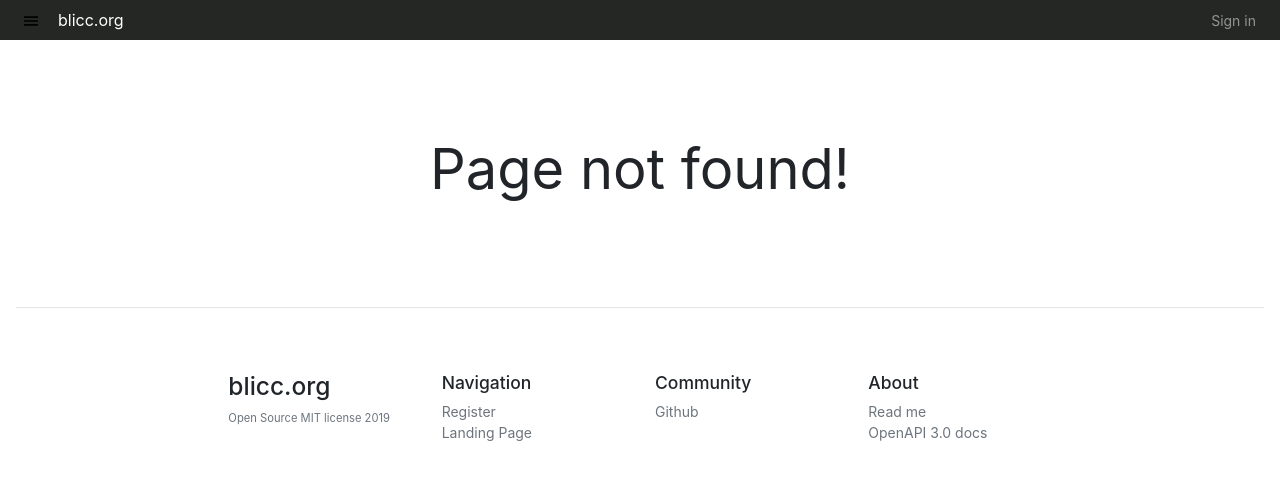
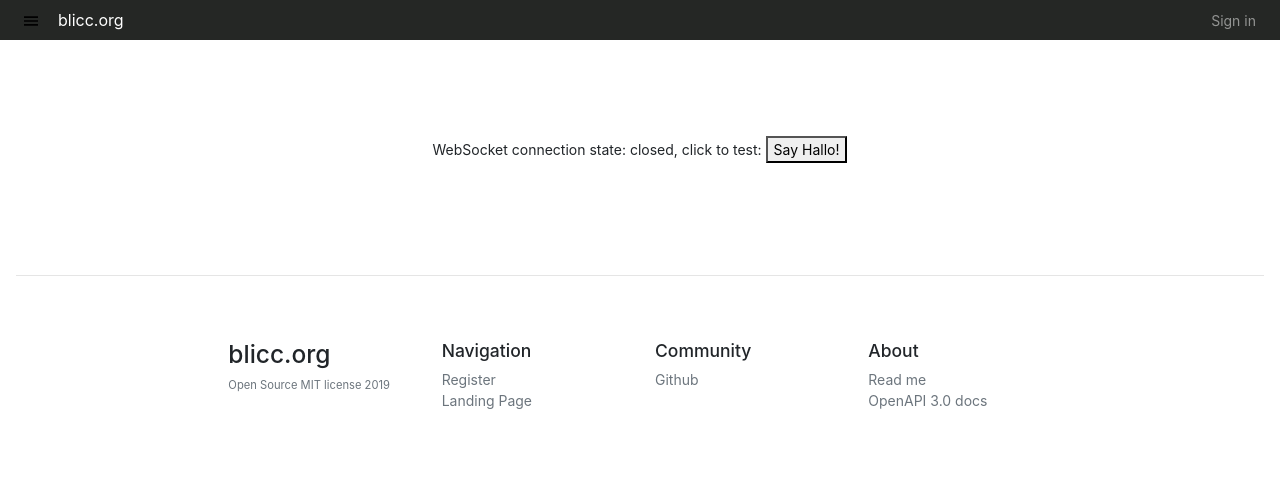
Before and after one commit to blicc-org/blicc, a React (Create React App) app in the folder app/: page /test in a window 1280 px wide. Shown: the top 480 px of the page. Built offline with nearby package versions, Linux system fonts and the light colour scheme.

Commit message:
feat(app): add websocket test

```diff
--- a/app/src/App.jsx
+++ b/app/src/App.jsx
@@ -6,6 +6,7 @@ import { LandingPage } from './pages/open/landing-page/LandingPage'
 import { Login } from './pages/open/login/Login'
 import { Register } from './pages/open/register/Register'
 import { PageGenerator } from './pages/open/page-generator/PageGenerator'
+import { WebSocketTest } from './pages/open/websocket-test/WebSocketTest'
 import { Dashboard } from './pages/protected/dashboard/Dashboard'
 import { Profile } from './pages/protected/profile/Profile'
 import { TwoFactorAuth } from './pages/protected/two-factor-auth/TwoFactorAuth'
@@ -29,6 +30,7 @@ export function App() {
             <Route path="/register" component={Register} />
             <Route path="/pages" component={PageGenerator} />
             <Route path="/offline" component={Offline} />
+            <Route path="/test" component={WebSocketTest} />
             <ProtectedRoute path="/two-factor-auth" component={TwoFactorAuth} />
             <ProtectedRoute path="/dashboards" component={Dashboard} />
             <ProtectedRoute path="/profile" component={Profile} />
--- /dev/null
+++ b/app/src/pages/open/websocket-test/WebSocketTest.jsx
@@ -0,0 +1,22 @@
+import React, { useEffect } from 'react'
+import {
+  useDeliveryEndpoint,
+  WebSocketState,
+} from '../../../hooks/useDeliveryEndpoint'
+
+export function WebSocketTest() {
+  const [publish, subscribe, state] = useDeliveryEndpoint()
+
+  useEffect(() => {
+    subscribe('example', data => console.log(data))
+  }, [subscribe])
+
+  return (
+    <div className="col-md-5 mx-auto py-5 my-5 text-center">
+      <p>
+        {`WebSocket connection state: ${WebSocketState[state]}, click to test: `}
+        <button onClick={() => publish('Hello World!!!')}>Say Hallo!</button>
+      </p>
+    </div>
+  )
+}
```
